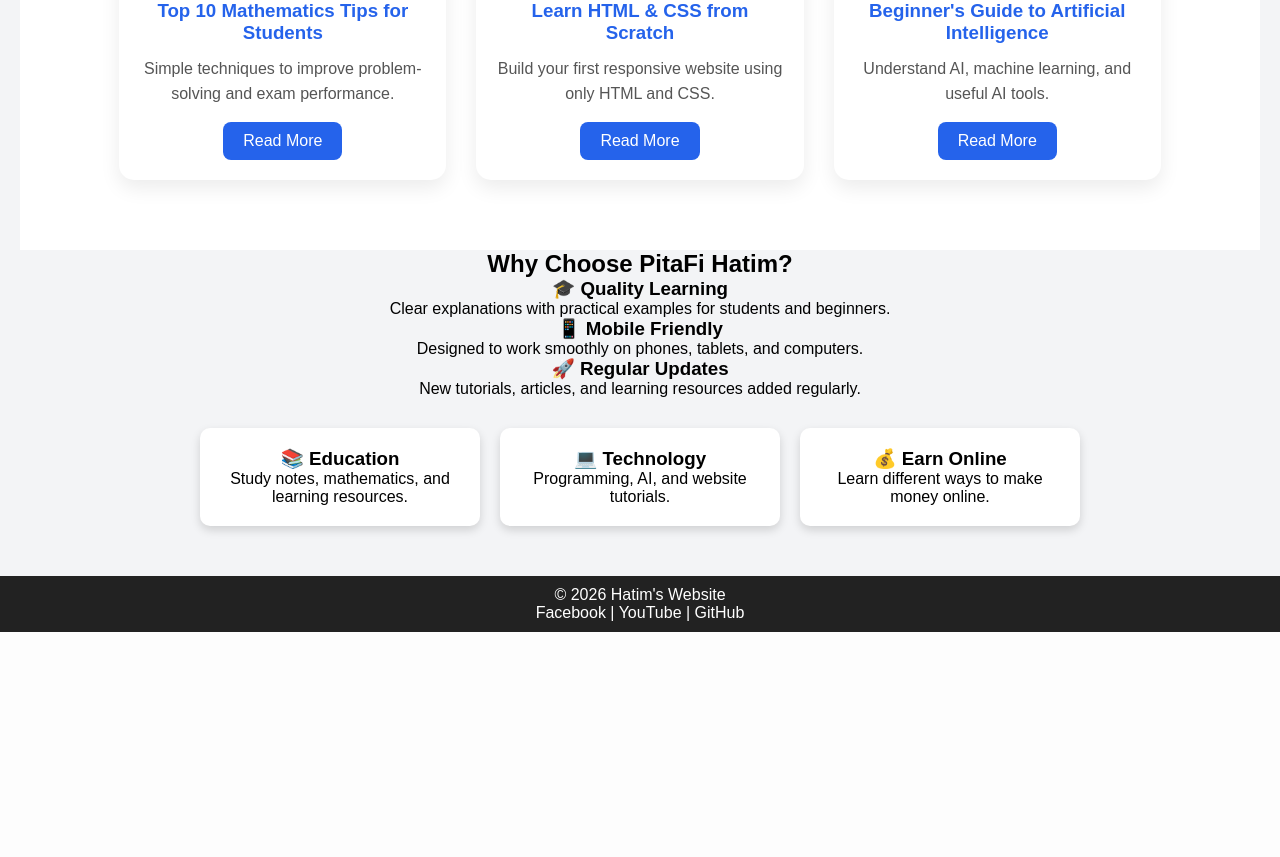
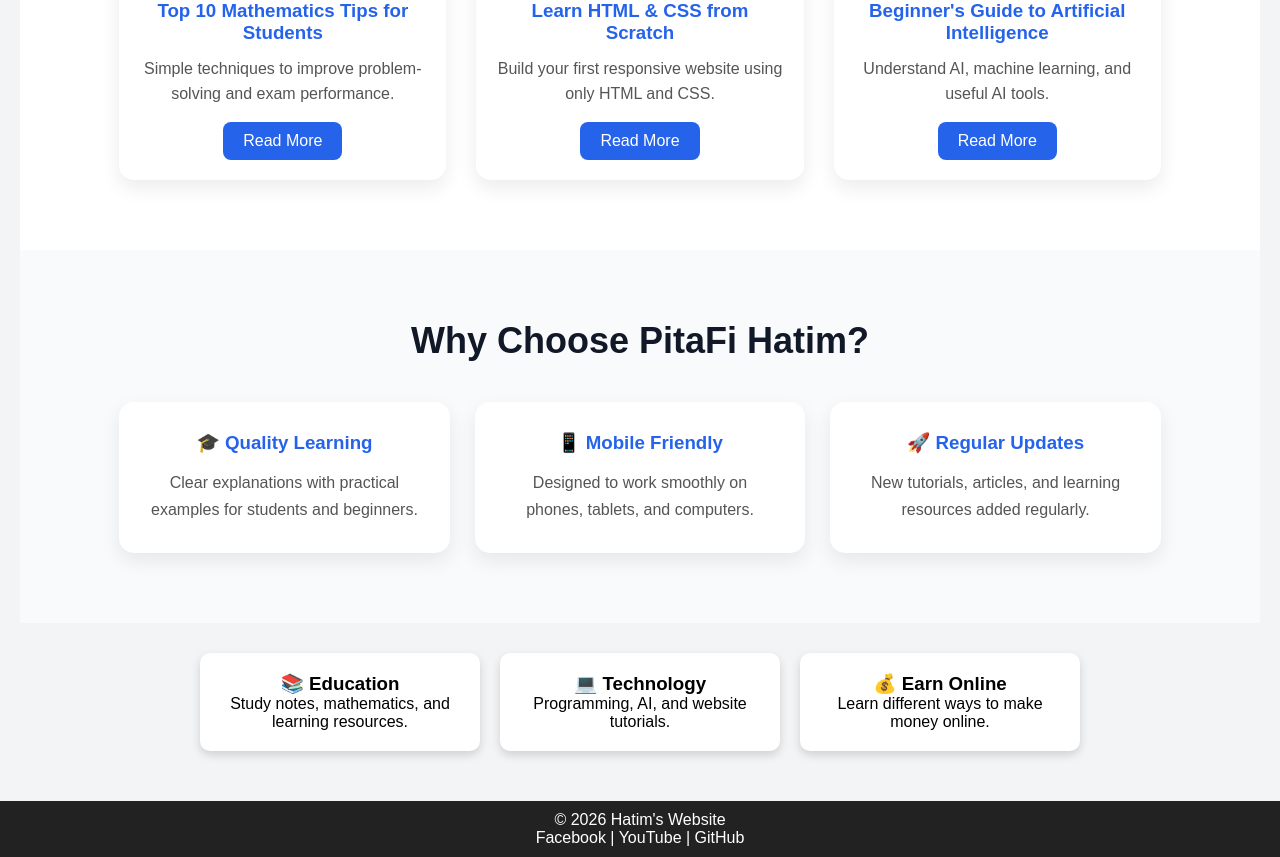
Before and after one commit to khanhatim499-bit/pitafihatim, a PHP site: page / in a window 1280 px wide. Shown: the part 1698-2555 px from the top of the page. Before the commit the page ends 2330 px from the top, so only its background shows below. Run offline with PHP 8.4, Linux system fonts and the light colour scheme.

Commit message:
Update style.css

```diff
--- a/style.css
+++ b/style.css
@@ -326,3 +326,43 @@ nav a:hover{
 .read-btn:hover{
     background:#111827;
 }
+
+.why-us{
+    padding:70px 8%;
+    background:#F9FAFB;
+    text-align:center;
+}
+
+.why-us h2{
+    font-size:36px;
+    margin-bottom:40px;
+    color:#111827;
+}
+
+.why-grid{
+    display:grid;
+    grid-template-columns:repeat(auto-fit,minmax(250px,1fr));
+    gap:25px;
+}
+
+.why-card{
+    background:white;
+    padding:30px;
+    border-radius:15px;
+    box-shadow:0 8px 20px rgba(0,0,0,.08);
+    transition:0.3s;
+}
+
+.why-card:hover{
+    transform:translateY(-8px);
+}
+
+.why-card h3{
+    color:#2563EB;
+    margin-bottom:15px;
+}
+
+.why-card p{
+    color:#555;
+    line-height:1.7;
+}
```
